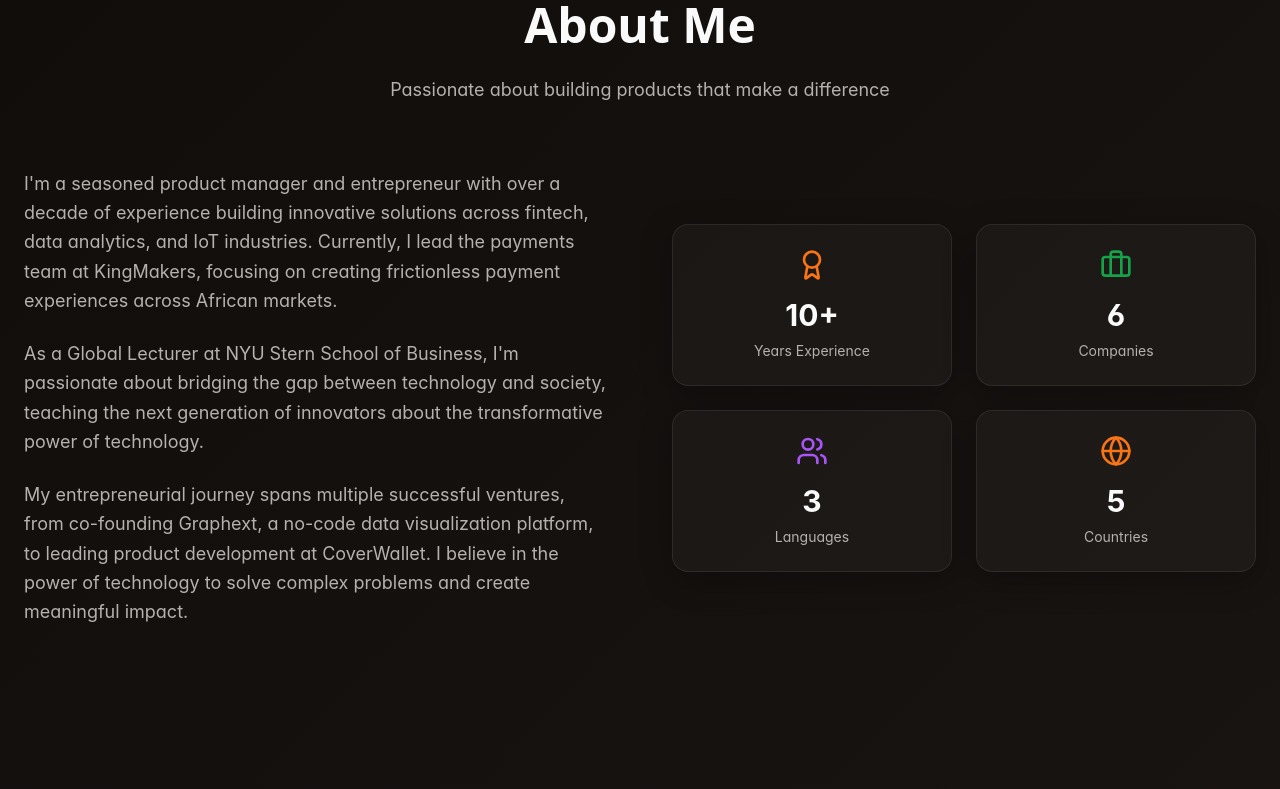
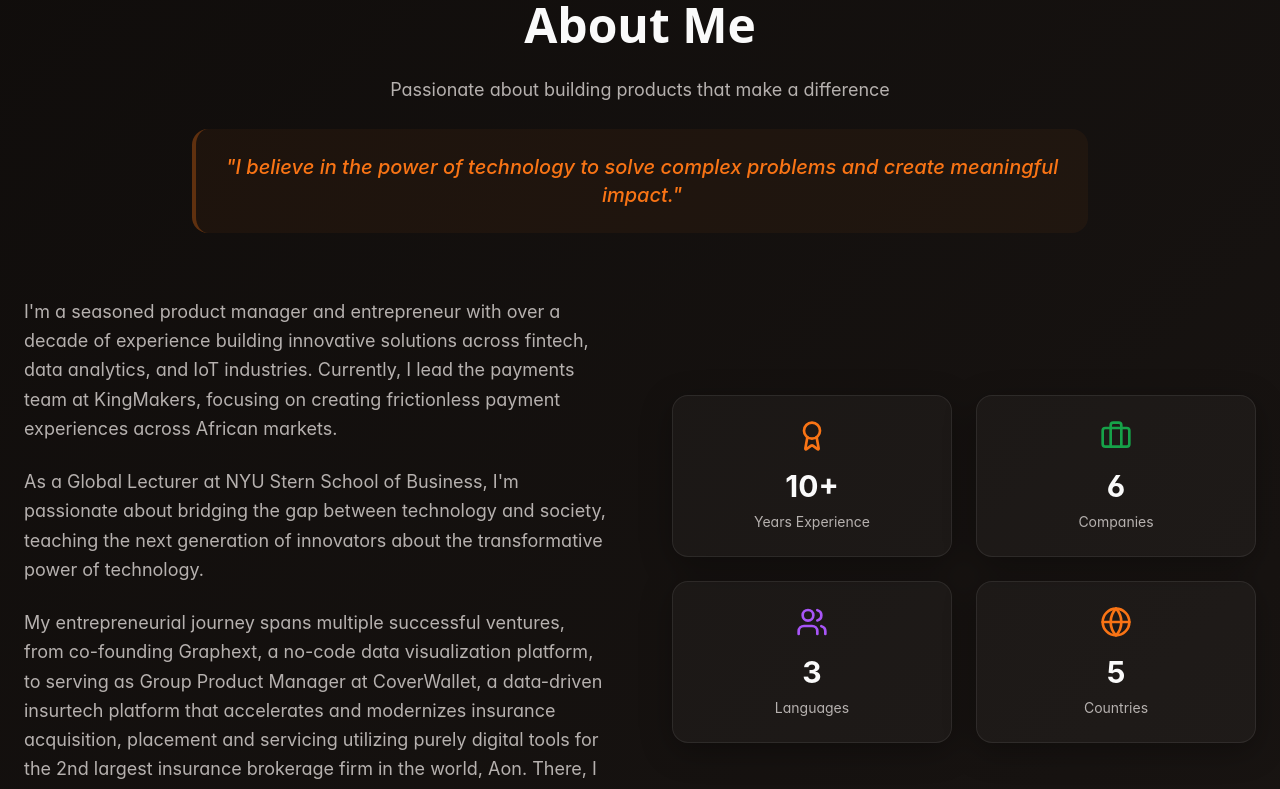
Before and after one commit to assarasua/product-leadership-asier, a React (Vite) app: page / in a window 1280 px wide. Shown: the part 1120-1909 px from the top of the page. Built offline with nearby package versions, Linux system fonts and the light colour scheme.

Commit message:
Enhance About section
Add details about CoverWallet and entrepreneurial journey.

```diff
--- a/src/components/About.tsx
+++ b/src/components/About.tsx
@@ -8,9 +8,12 @@ const About = () => {
       <div className="container-wide">
         <div className="text-center mb-16 animate-fade-in">
           <h2 className="text-headline text-foreground mb-6">About Me</h2>
-          <p className="text-body-large text-muted-foreground max-w-3xl mx-auto">
+          <p className="text-body-large text-muted-foreground max-w-3xl mx-auto mb-6">
             Passionate about building products that make a difference
           </p>
+          <blockquote className="text-xl font-medium text-primary italic max-w-4xl mx-auto border-l-4 border-primary/30 pl-6 bg-primary/5 rounded-lg p-6">
+            "I believe in the power of technology to solve complex problems and create meaningful impact."
+          </blockquote>
         </div>
 
         <div className="grid grid-cols-1 lg:grid-cols-2 gap-16 items-center">
@@ -29,8 +32,10 @@ const About = () => {
 
               <p className="text-lg leading-relaxed">
                 My entrepreneurial journey spans multiple successful ventures, from co-founding Graphext, a no-code data
-                visualization platform, to leading product development at CoverWallet. I believe in the power of technology
-                to solve complex problems and create meaningful impact.
+                visualization platform, to serving as Group Product Manager at CoverWallet, a data-driven insurtech platform
+                that accelerates and modernizes insurance acquisition, placement and servicing utilizing purely digital tools
+                for the 2nd largest insurance brokerage firm in the world, Aon. There, I led multiple product groups focused
+                on data analytics and digital transformation.
               </p>
             </div>
           </div>
```
